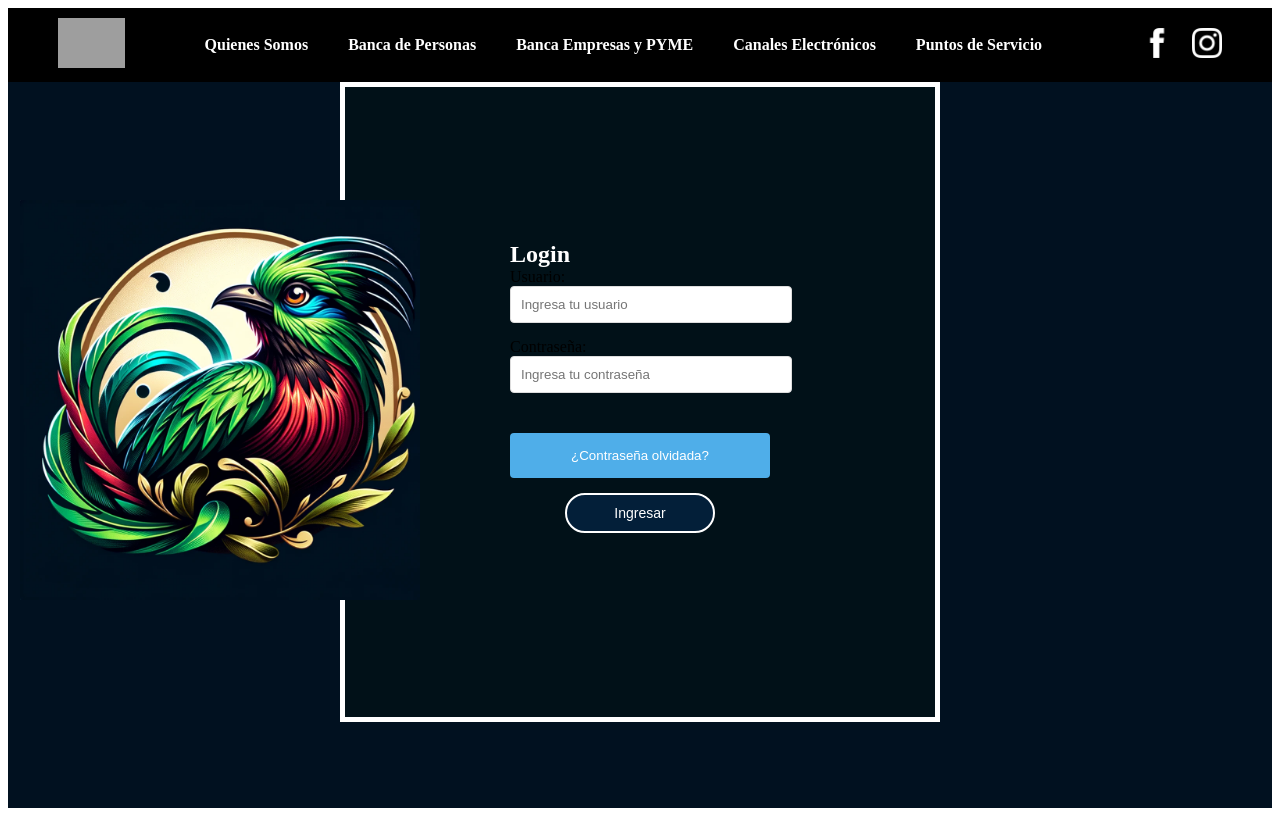
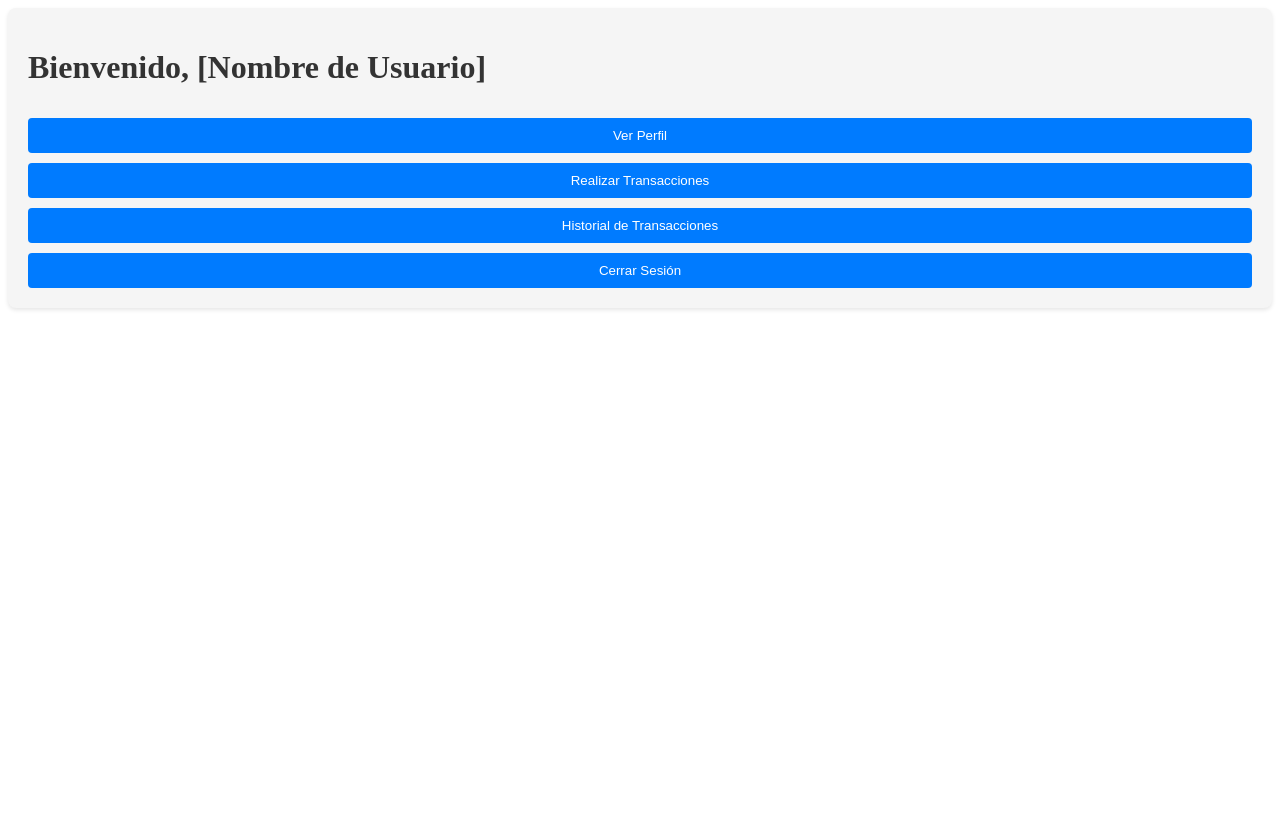
Before and after one commit to Arthurs101/pseudo-bank-db2, an Angular app in the folder front/mini-bank/: page /dashboard in a window 1280 px wide. Before the commit this address led to /. Built offline with nearby package versions, Linux system fonts and the light colour scheme; grey boxes are pictures that could not be loaded.

Commit message:
cambios para el dash
dash

```diff
--- a/front/mini-bank/src/app/app-routing.module.ts
+++ b/front/mini-bank/src/app/app-routing.module.ts
@@ -1,7 +1,14 @@
 import { NgModule } from '@angular/core';
 import { RouterModule, Routes } from '@angular/router';
+import { LoginComponent } from './login/login.component'; // Asegúrate de importar LoginComponent
+import { DashboardComponent } from './dashboard/dashboard.component';
 
-const routes: Routes = [];
+const routes: Routes = [
+  { path: 'login', component: LoginComponent },
+  { path: 'dashboard', component: DashboardComponent },
+  { path: '', redirectTo: '/login', pathMatch: 'full' }, // Redirige a login por defecto
+  // otras rutas...
+];
 
 @NgModule({
   imports: [RouterModule.forRoot(routes)],
--- a/front/mini-bank/src/app/app.component.html
+++ b/front/mini-bank/src/app/app.component.html
@@ -1 +1 @@
-<app-login></app-login>
+<router-outlet></router-outlet>
--- a/front/mini-bank/src/app/app.module.ts
+++ b/front/mini-bank/src/app/app.module.ts
@@ -4,11 +4,13 @@ import { BrowserModule } from '@angular/platform-browser';
 import { AppRoutingModule } from './app-routing.module';
 import { AppComponent } from './app.component';
 import { LoginComponent } from './login/login.component';
+import { DashboardComponent } from './dashboard/dashboard.component';
 
 @NgModule({
   declarations: [
     AppComponent,
-    LoginComponent
+    LoginComponent,
+    DashboardComponent
   ],
   imports: [
     BrowserModule,
--- /dev/null
+++ b/front/mini-bank/src/app/dashboard/dashboard.component.html
@@ -0,0 +1,10 @@
+<div class="dashboard-container">
+    <h1>Bienvenido, [Nombre de Usuario]</h1>
+    <div class="dashboard-menu">
+        <button>Ver Perfil</button>
+        <button>Realizar Transacciones</button>
+        <button>Historial de Transacciones</button>
+        <button>Cerrar Sesión</button>
+    </div>
+    <!-- Aquí podrías incluir más secciones según tus necesidades -->
+</div>
--- /dev/null
+++ b/front/mini-bank/src/app/dashboard/dashboard.component.scss
@@ -0,0 +1,30 @@
+.dashboard-container {
+    padding: 20px;
+    background-color: #f5f5f5; // Un color de fondo claro para el panel de control
+    border-radius: 8px;
+    box-shadow: 0 2px 4px rgba(0, 0, 0, 0.1);
+
+    h1 {
+        color: #333; // Un color oscuro para el texto
+    }
+
+    .dashboard-menu {
+        display: flex;
+        flex-direction: column; // Botones en una columna
+
+        button {
+            background-color: #007bff; // Un azul estándar para botones
+            color: white;
+            padding: 10px 15px;
+            border: none;
+            border-radius: 4px;
+            margin-top: 10px;
+            cursor: pointer;
+            transition: background-color 0.3s;
+
+            &:hover {
+                background-color: #0056b3;
+            }
+        }
+    }
+}
--- a/front/mini-bank/src/app/login/login.component.html
+++ b/front/mini-bank/src/app/login/login.component.html
@@ -44,7 +44,8 @@
                 <button type="button" class= "btn btn-primary">¿Contraseña olvidada?</button>
             </div>
             <div class="form-group">
-            <button type="submit" class="btn btn-secondary">Ingresar</button>
+                <button type="button" class="btn btn-secondary" (click)="onLoginClick()">Ingresar</button>
+
         </div>
         </form>
 
--- a/front/mini-bank/src/app/login/login.component.ts
+++ b/front/mini-bank/src/app/login/login.component.ts
@@ -1,4 +1,5 @@
 import { Component } from '@angular/core';
+import { Router } from '@angular/router';
 
 @Component({
   selector: 'app-login',
@@ -6,5 +7,9 @@ import { Component } from '@angular/core';
   styleUrls: ['./login.component.scss']
 })
 export class LoginComponent {
+  constructor(private router: Router) {}
 
+  onLoginClick(): void {
+    this.router.navigate(['/dashboard']);
+  }
 }
```
Also changed, not shown: front/mini-bank/src/app/dashboard/dashboard.component.ts (added, +10 -0 lines), 2 other files (tests, documents, lock files or other folders).
